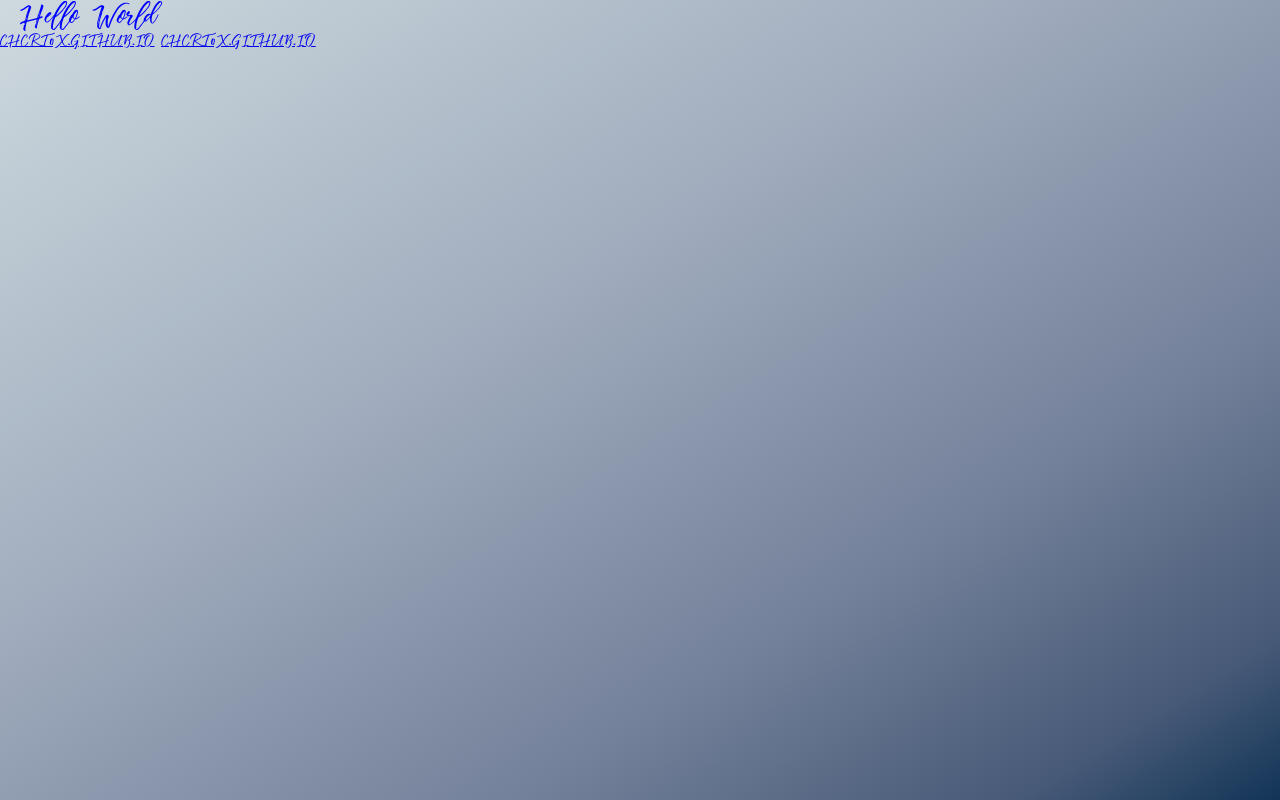
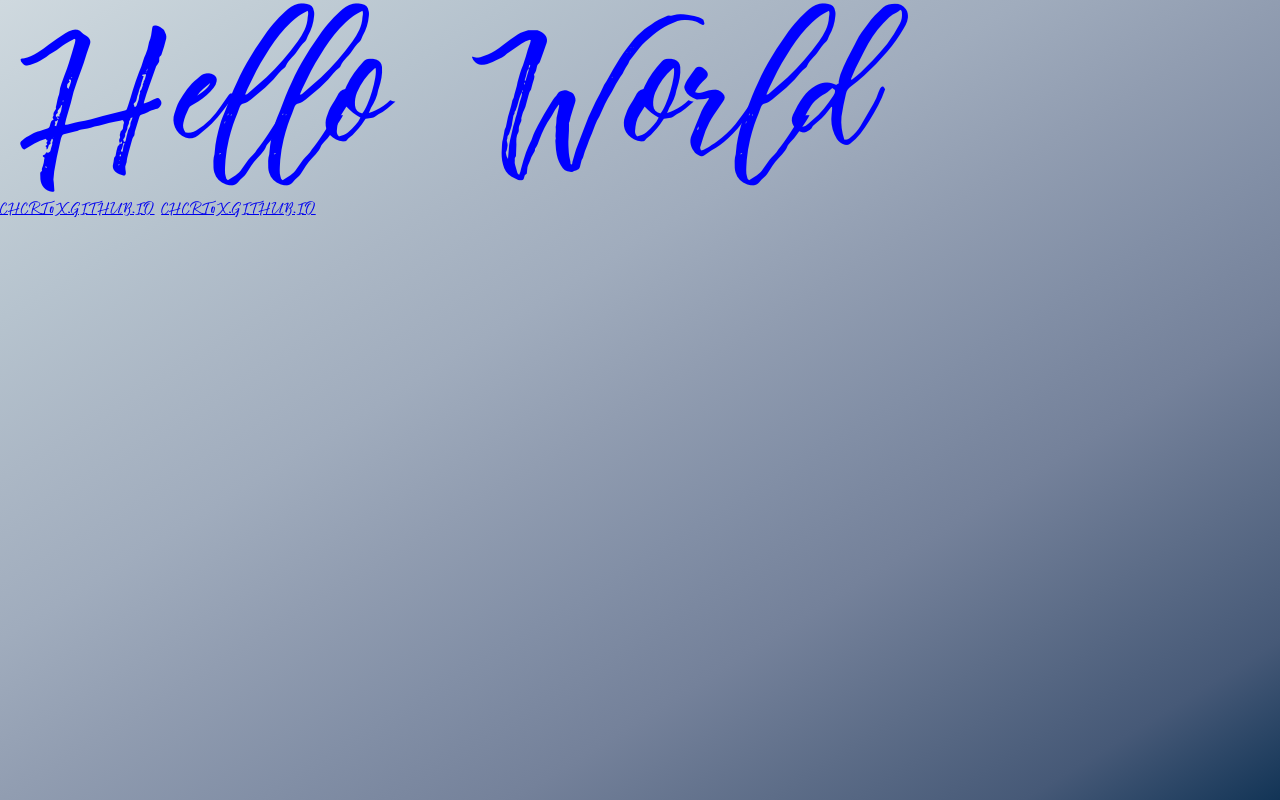
Before and after one commit to chcrt0x/chcrt0x.github.io, a plain HTML site: page index.html in a window 1280 px wide. Drawn offline with Linux system fonts and the light colour scheme.

Commit message:
Update index.html

```diff
--- a/index.html
+++ b/index.html
@@ -35,7 +35,7 @@
 		</style>
 	</head>
 	<body>
-    		<div style="color:blue;margin-left:20px;font-size:xx-large"> Hello World </div>
+    		<div style="color:blue;margin-left:20px;font-size:200px"> Hello World </div>
     		<a href="https://chcrt0x.github.io">CHCRT0X.GITHUB.IO</a>
    		<a href="https://chcrt0x.github.io" download>CHCRT0X.GITHUB.IO</a>
   	</body>
```
